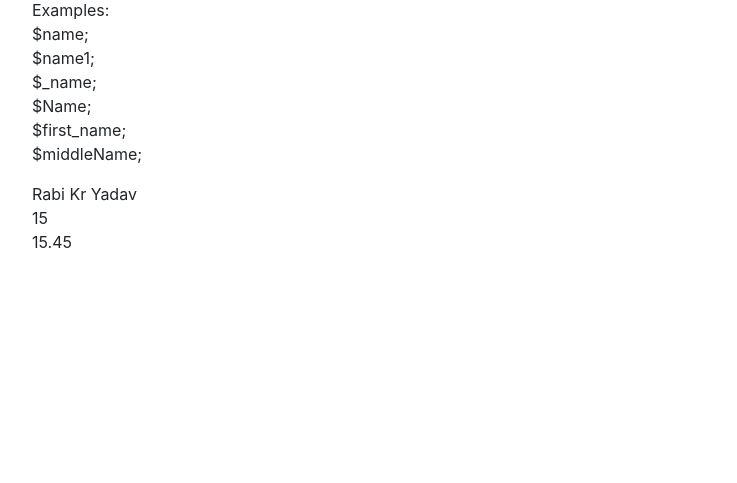
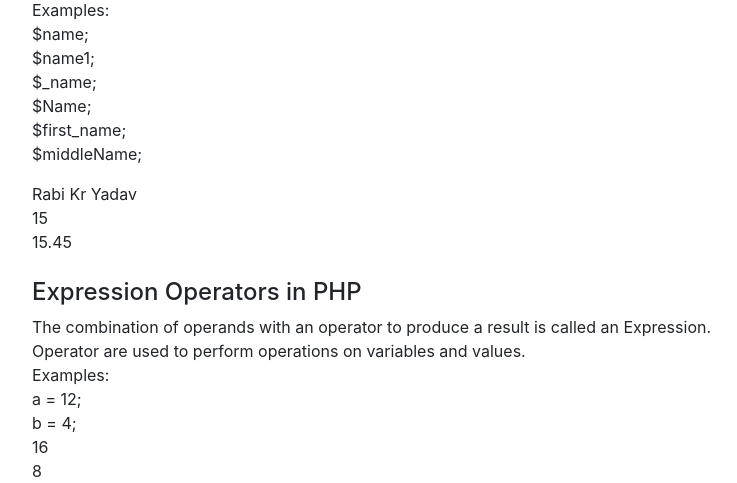
Before and after one commit to rabikrishnayadav/php, a PHP site: page / in a window 1280 px wide. Shown: the part 568-1051 px from the top of the page, without its empty margins (53-790 px from the left). Before the commit the page ends 816 px from the top, so only its background shows below. Run offline with PHP 8.4, Linux system fonts and the light colour scheme.

Commit message:
expression & operator

```diff
--- a/index.php
+++ b/index.php
@@ -15,10 +15,9 @@
 			2) #<br>
 			Syntax for multiple line comments:<br>
 			/*........*/<br><br>
-
 			<h5>For display the output </h5>
 			Syntax: echo 'display the output';<br><br>
-
+			<div>
 				<h4>Variables in PHP</h4>
 				<p>
 					Variables can be used to hold values or expressions.<br>
@@ -31,9 +30,7 @@
 					Examples:<br>
 					$name;<br>$name1;<br>$_name;<br>$Name;<br>$first_name;<br>$middleName;<br>
 				</p>
-
 				<?php
-
 				// valid types variable in php
 				$name;
 				$name1;
@@ -43,15 +40,30 @@ $first_name;
 				$myname ="Rabi Kr Yadav"; // assignment defines the type of variable
 				echo "$myname"; // it's data type is string
 				echo "<br>";
-
 				$num = 15;  // it's data type is integer
 				echo "$num";
 				echo "<br>";
-
 				$float_num = 15.45; // it's data type is float
 				echo "$float_num";
-
 				?>
+			</div>
+			<br>
+			<div>
+				<h4>Expression Operators in PHP</h4>
+				The combination of operands with an operator to produce a result is called an Expression.<br>
+				Operator are used to perform operations on variables and values.<br>
+				Examples:<br>
+				a = 12;<br>b = 4;<br>
+				<?php
+				$a = 12;
+				$b = 4;
+				$sum = $a + $b;
+				echo $sum;
+				echo '<br>';
+				$sub = $a - $b;
+				echo $sub;
+				?>
+			</div>
 		</div>
 	</body>
 </html>
```
Lines whose indentation alone changed are shown as unchanged.
